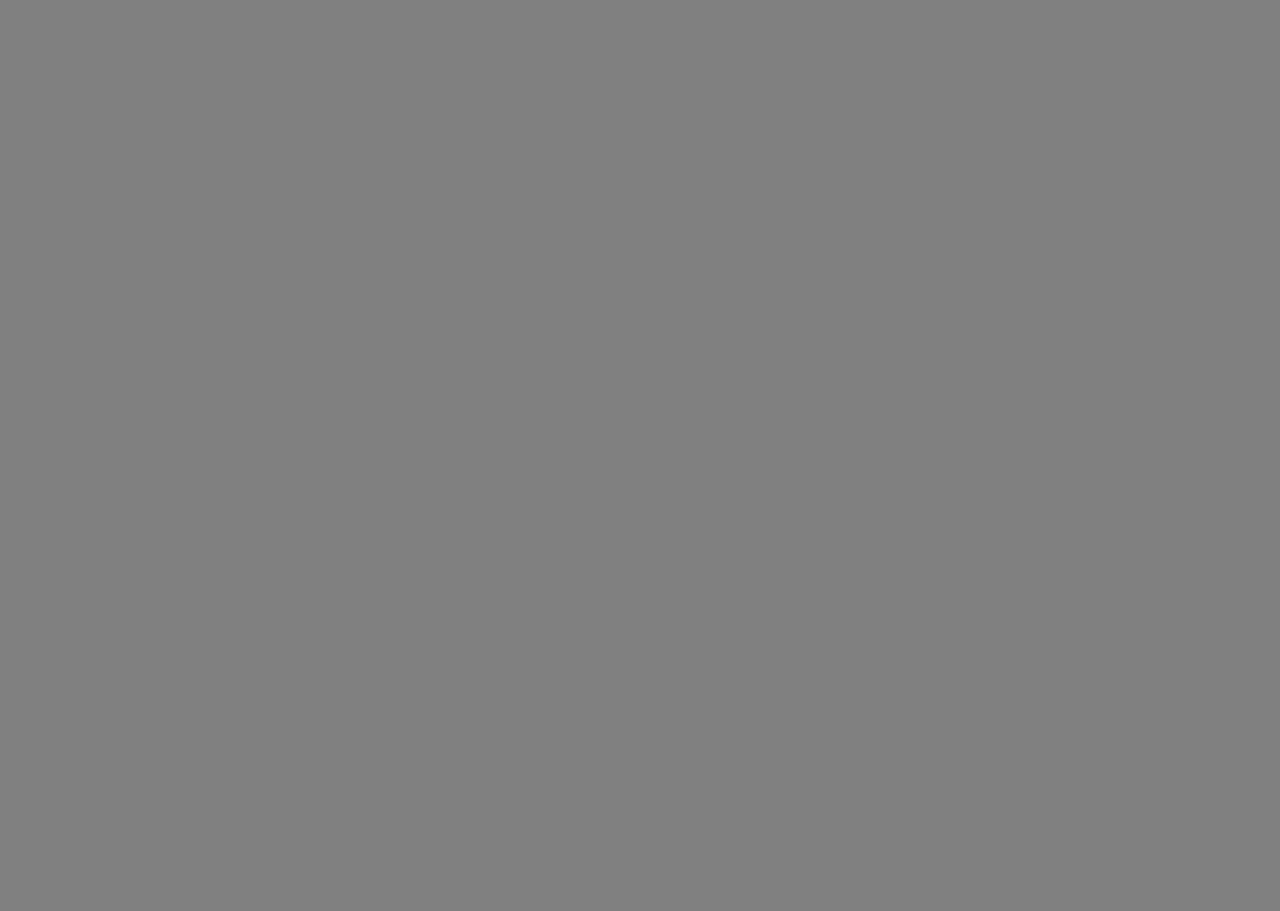
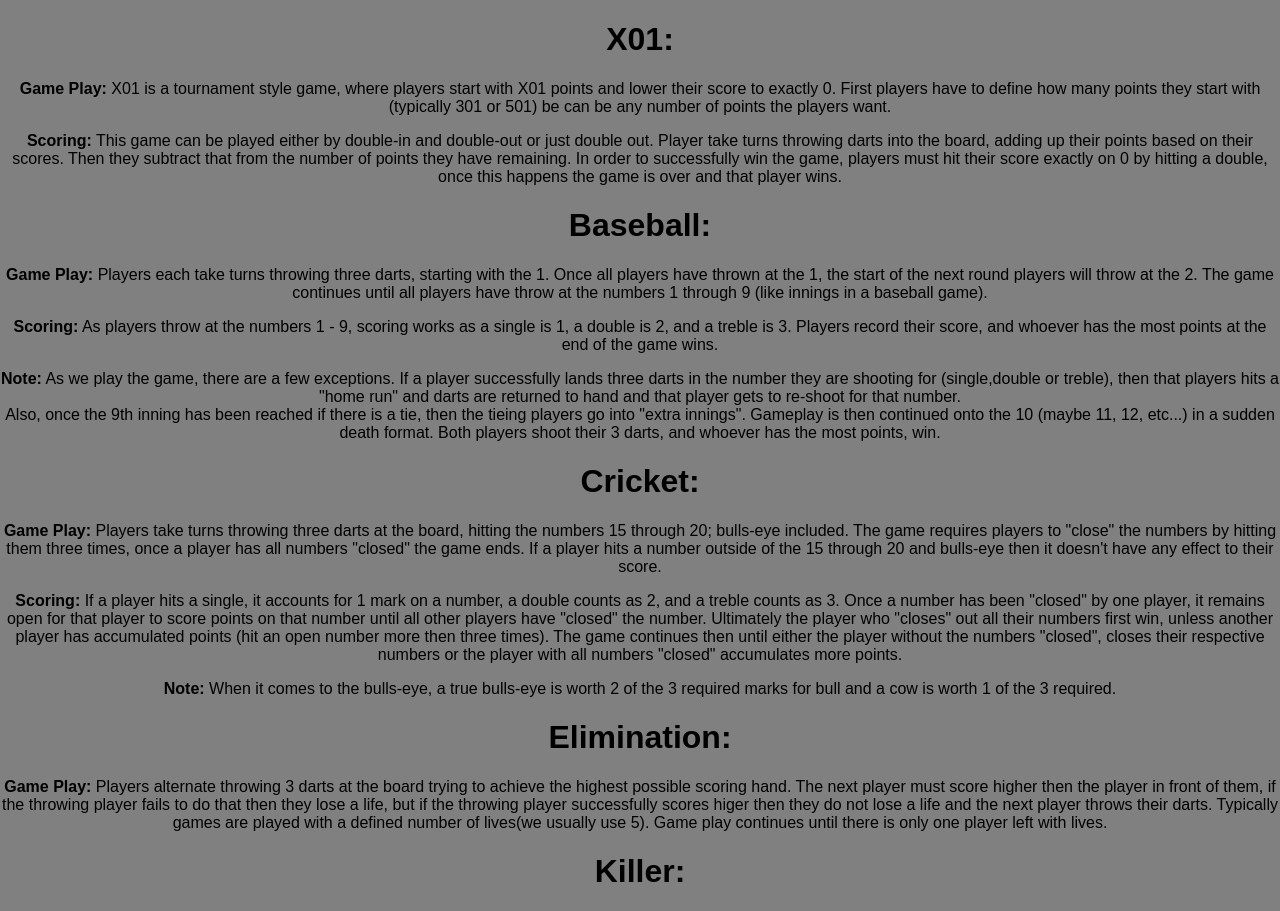
Before and after one commit to adam-paul952/dart-scoreboard, a React (Create React App) app: page /Rules in a window 1280 px wide. Shown: the top 911 px of the page. Before the commit the page ends 800 px from the top, so only its background shows below. Built offline with nearby package versions, Linux system fonts and the light colour scheme.

Commit message:
Edited create player table

```diff
--- a/src/App.css
+++ b/src/App.css
@@ -22,11 +22,29 @@ table {
   text-align: center;
 }
 
-#btnTable {
+.btnTable {
   text-align: center;
   margin-left: auto;
   margin-right: auto;
   width: 50%;
+  height: 300px;
+  padding: 40px;
+}
+
+.optionBtn {
+    padding: 10px;
+    border-radius: 10px;
+    margin:10px;
+    width: 500px;
+    font-size:30px;
+}
+
+/* Create Player*/
+.playerTable {
+  text-align: center;
+  margin-left: auto;
+  margin-right: auto;
+  margin-top: 75px;
 }
 
 /*------------------------------------------*/
--- a/src/App.js
+++ b/src/App.js
@@ -7,18 +7,18 @@ function App() {
     <h1>Welcome</h1>
       <div>
         <form>
-          <table id="btnTable">
+          <table className="btnTable">
             <tbody>
               <tr>
-                <td><button><Link to='/CreateGame'>Create Game</Link></button></td>
-                <td><button disabled={true}>Resume Game</button></td>
+                <td><button className="optionBtn"><Link to='/CreateGame'>Create Game</Link></button></td>
+                {/*<td><button disabled={true}>Resume Game</button></td>*/}
               </tr>
               <tr>
-                <td><button>Rules</button></td>
-                <td><button disabled={true}>Statistics</button></td>
+                <td><button className="optionBtn"><Link to='/Rules'>Rules</Link></button></td>
+                {/*<td><button disabled={true}>Statistics</button></td>*/}
               </tr>
               <tr>
-                <td><button disabled={true}>Create Player</button></td>
+                <td><button className="optionBtn"><Link to='/CreatePlayer'>Create Player</Link></button></td>
               </tr>
             </tbody>
           </table>
--- a/src/CreatePlayer.js
+++ b/src/CreatePlayer.js
@@ -1,9 +1,9 @@
 import React, {useState} from 'react';
-import './App.css'
+import './App.css';
 
 let tableRowIndex = 0;
 
-const TableRow = (row, handleDataChange, deleteRow) => {
+const TableRow = ({row, handleDataChange, deleteRow}) => {
   let index = row.index;
   const [playerName, handleChangePlayerName] = useState(row.playerName);
   const updateValues = (e) => {
@@ -13,25 +13,27 @@ const TableRow = (row, handleDataChange, deleteRow) => {
       handleChangePlayerName(inputValue);
     };
 
-    // handleDataChange({
-    //   index: index,
-    //   playerName: playerName
-    // });
+    handleDataChange({
+      index: index,
+      playerName: playerName
+    });
   };
 
-  const removeRow = () => {
-    deleteRow(index);
-  };
+    const removeRow = () => {
+      deleteRow(index)
+    }
+
   return (
     <tr>
       <td>{index + 1}</td>
       <td><input type="text" name="playerName" placeholder="Player Name" value={playerName} onChange={updateValues}></input></td>
-      <td><button type="button"  onClick={removeRow}>&times;</button></td>
+      <td><button onClick={removeRow}>Delete</button></td>
     </tr>
   );
 };
 
 const CreatePlayerList = () => {
+  // Create Empty state for player key and name to be entered
   const [tableRows, setTableRows] = useState([{
     index: 0,
     playerName: ''
@@ -45,46 +47,47 @@ const CreatePlayerList = () => {
 
   // Add new rows to table with player name
   const addNewRow = () => {
-    tableRowIndex = parseFloat(tableRowIndex) + 1;
+    tableRowIndex = parseInt(tableRowIndex) + 1;
     let updatedRows = [...tableRows];
     updatedRows[tableRowIndex] = {index: tableRowIndex, playerName: ''};
     setTableRows(updatedRows);
   };
 
   const deleteRow = (index) => {
-    if (tableRows.length > 1) {
-      let updatedRows = [...tableRows];
-      let indexToRemove = updatedRows.findIndex(x => x.index === index);
-      if (indexToRemove > -1) {
-        updatedRows.splice(indexToRemove, 1);
+    if(tableRows.length > 1){
+      let updatedRows = [...tableRows]
+      let indexToRemove = updatedRows.findIndex(x => x.index == index);
+      if(indexToRemove > -1){
+        updatedRows.splice(indexToRemove, 1)
         setTableRows(updatedRows);
       }
     }
   };
+
   return (
     <div>
-      <table>
+      <table className="playerTable">
         <thead>
           <tr>
+            <th />
             <th>Player Name</th>
+            <th />
           </tr>
         </thead>
         <tbody>
-          <tr>
             {
               tableRows.map((row, index) => {
                 if(row) {
                   return(
-                    <TableRow key={index} row={row} handleDataChange={handleChange}></TableRow>
+                    <TableRow key={index} row={row} handleDataChange={handleChange} deleteRow={deleteRow}></TableRow>
                   );
                 }
               })
             }
-          </tr>
         </tbody>
       </table>
       <div>
-        <button className="btn-add" onClick={addNewRow}>Add Player</button>
+        <button onClick={addNewRow}>Add Player</button>
       </div>
     </div>
   );
--- a/src/Routes.js
+++ b/src/Routes.js
@@ -10,6 +10,7 @@ import CreatePlayerList from './CreatePlayer';
 import CreateGame from './CreateGame';
 import CreateCricketBoard from './Cricket';
 import CreateBaseballBoard from './Baseball';
+import Rules from './Rules';
 
 export default function Routes() {
   return (
@@ -20,6 +21,7 @@ export default function Routes() {
         <Route path='/CreatePlayer' component={CreatePlayerList} />
         <Route path='/Cricket' component={CreateCricketBoard} />
         <Route path='/Baseball' component={CreateBaseballBoard} />
+        <Route path ='/Rules' component={Rules} />
       </Switch>
     </Router>
   );
--- /dev/null
+++ b/src/Rules.js
@@ -0,0 +1,111 @@
+import React from 'react';
+
+const Rules = () => {
+  return (
+    <div>
+      <X01Rules />
+      <BaseBallRules />
+      <CricketRules />
+      <EliminationRules />
+      <KillerRules />
+    </div>
+  );
+};
+
+const X01Rules = () => {
+  return (
+    <div>
+      <h1>X01:</h1>
+      <p><b>Game Play:</b> X01 is a tournament style game, where players start with X01 points and lower their score to exactly 0.
+      First players have to define how many points they start with (typically 301 or 501) be can be any number of points
+      the players want.
+      </p>
+      <p><b>Scoring:</b> This game can be played either by double-in and double-out or just double out. Player take turns throwing darts
+      into the board, adding up their points based on their scores. Then they subtract that from the number of points they have remaining.
+      In order to successfully win the game, players must hit their score exactly on 0 by hitting a double, once this happens
+      the game is over and that player wins.
+      </p>
+    </div>
+  );
+}
+const BaseBallRules = () => {
+  return (
+    <div>
+      <h1>Baseball:</h1>
+      <p><b>Game Play:</b> Players each take turns throwing three darts, starting with the 1. Once all players have thrown at the 1,
+      the start of the next round players will throw at the 2. The game continues until all players have throw at the numbers
+      1 through 9 (like innings in a baseball game).
+      </p>
+      <p><b>Scoring:</b> As players throw at the numbers 1 - 9, scoring works as a single is 1, a double is 2, and a treble is 3. Players
+      record their score, and whoever has the most points at the end of the game wins.
+      </p>
+      <p><b>Note:</b> As we play the game, there are a few exceptions. If a player successfully lands three darts in the number they
+      are shooting for (single,double or treble), then that players hits a "home run" and darts are returned to hand and
+      that player gets to re-shoot for that number.
+      <br />
+      Also, once the 9th inning has been reached if there is a tie, then the tieing players go into "extra innings". Gameplay
+      is then continued onto the 10 (maybe 11, 12, etc...) in a sudden death format. Both players shoot their 3 darts, and whoever
+      has the most points, win.
+      </p>
+    </div>
+  );
+};
+const CricketRules = () => {
+  return (
+    <div>
+      <h1>Cricket:</h1>
+      <p><b>Game Play:</b> Players take turns throwing three darts at the board, hitting the numbers 15 through
+      20; bulls-eye included. The game requires players to "close" the numbers by hitting them three times,
+      once a player has all numbers "closed" the game ends. If a player hits a number outside of the 15 through
+      20 and bulls-eye then it doesn't have any effect to their score.
+      </p>
+      <p><b>Scoring:</b> If a player hits a single, it accounts for 1 mark on a number, a double counts as 2, and
+      a treble counts as 3. Once a number has been "closed" by one player, it remains open for that player
+      to score points on that number until all other players have "closed" the number. Ultimately the player
+      who "closes" out all their numbers first win, unless another player has accumulated points (hit an open
+      number more then three times). The game continues then until either the player without the numbers "closed", closes
+      their respective numbers or the player with all numbers "closed" accumulates more points.
+      </p>
+      <p><b>Note:</b> When it comes to the bulls-eye, a true bulls-eye is worth 2 of the 3 required marks for bull and a cow is
+      worth 1 of the 3 required.
+      </p>
+    </div>
+  );
+};
+const EliminationRules = () => {
+  return (
+    <div>
+      <h1>Elimination:</h1>
+      <p><b>Game Play:</b> Players alternate throwing 3 darts at the board trying to achieve the highest possible scoring hand. The next player
+      must score higher then the player in front of them, if the throwing player fails to do that then they lose a life,
+      but if the throwing player successfully scores higer then they do not lose a life and the next player throws their darts.
+      Typically games are played with a defined number of lives(we usually use 5). Game play continues until there is only
+      one player left with lives.
+      </p>
+    </div>
+  );
+};
+const KillerRules = () => {
+  return(
+    <div>
+      <h1>Killer:</h1>
+      <p><b>Game Play:</b> The game begins by players throwing darts into the board with their hand opposite for throwing. (If I was
+      right-handed, I would use my left hand for this.) A players number is assigned with whatever number you successfully
+      hit (doubles and trebles are excluded in this). Once all players have been "assigned" a number game play will begin
+      with the player with the lowest number and counting up.
+      </p>
+      <p><b>Scoring:</b> Players take turns shooting at their assigned numbers (singles are 1, doubles are 2, trebles are 3), players gain
+      lives relative to the scoring. Once a player reaches 5 lives, they are classified as a "Killer", once a player becomes
+      a killer they begin then shooting towards other players numbers. If a player(s) is unsuccessful in hitting their number
+      prior to a player becoming a killer they are eliminated from the game. There can be more then one killer at a time, and
+      game play continues until there is only one player remaining.
+      </p>
+      <p><b>A few additional rules:</b> If a player has 4 lives and hits a double of their number, they in fact do not become a killer
+      but instead they bring themself up to 5 then back down to 4 again. As such, if a player is a killer and they strike their
+      own number instead of another player they bring their lives down equivilent to that score.
+      </p>
+    </div>
+  );
+}
+
+export default Rules;
```
